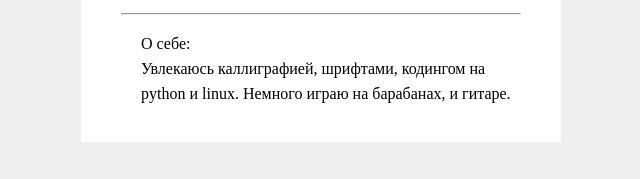
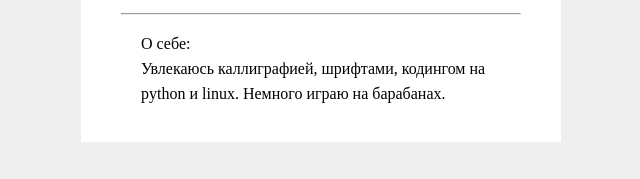
Before and after one commit to k3rry0n/fe_home, a plain HTML site: page html_01/index.html in a window 1280 px wide. Shown: the part 618-797 px from the top of the page, 319-959 px from the left. Drawn offline with Linux system fonts and the light colour scheme.

Commit message:
проверка гит под винду

```diff
--- a/html_01/index.html
+++ b/html_01/index.html
@@ -50,7 +50,7 @@
       <a href="http://vk.com/alvus">vk.com</a></p>
     <hr>
     <p>О себе:<br>
-      Увлекаюсь каллиграфией, шрифтами, кодингом на python и linux. Немного играю на барабанах, и гитаре.</p>
+      Увлекаюсь каллиграфией, шрифтами, кодингом на python и linux. Немного играю на барабанах.</p>
   </div>
 
 </body>
```
